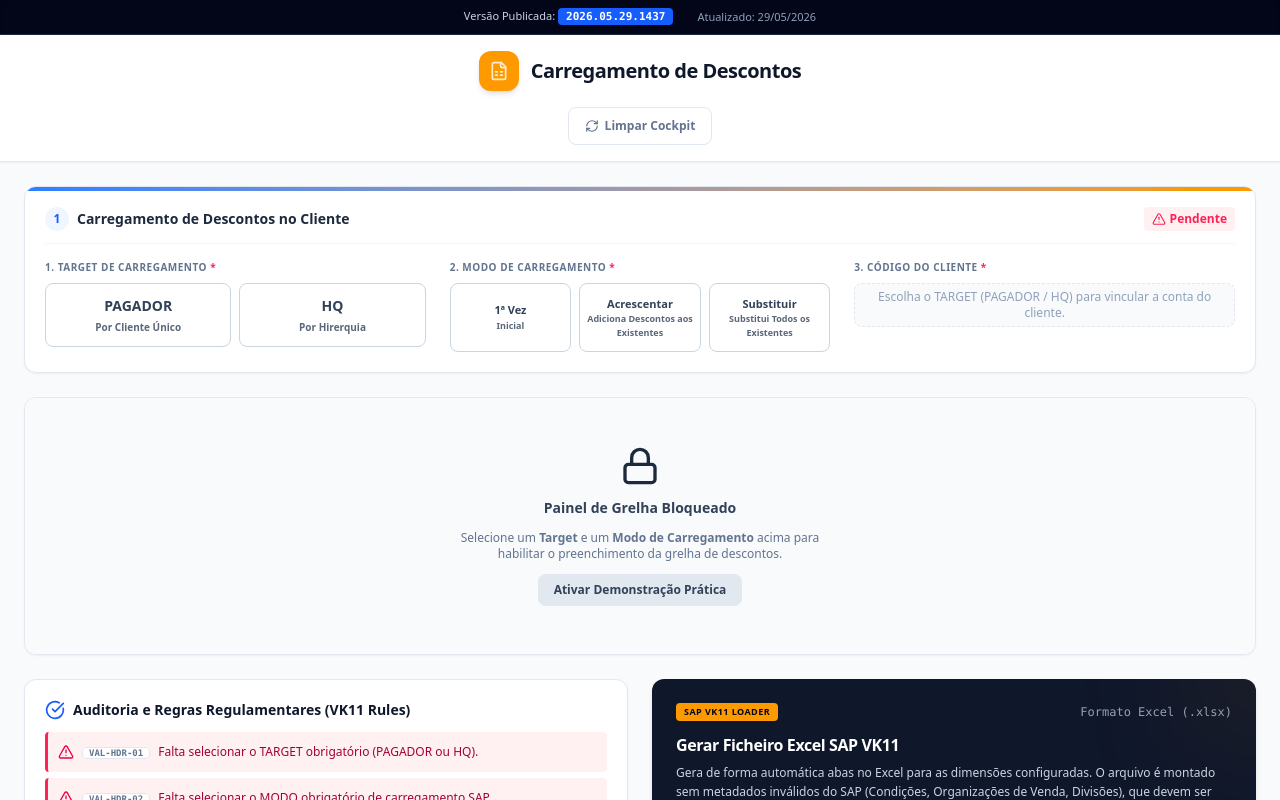
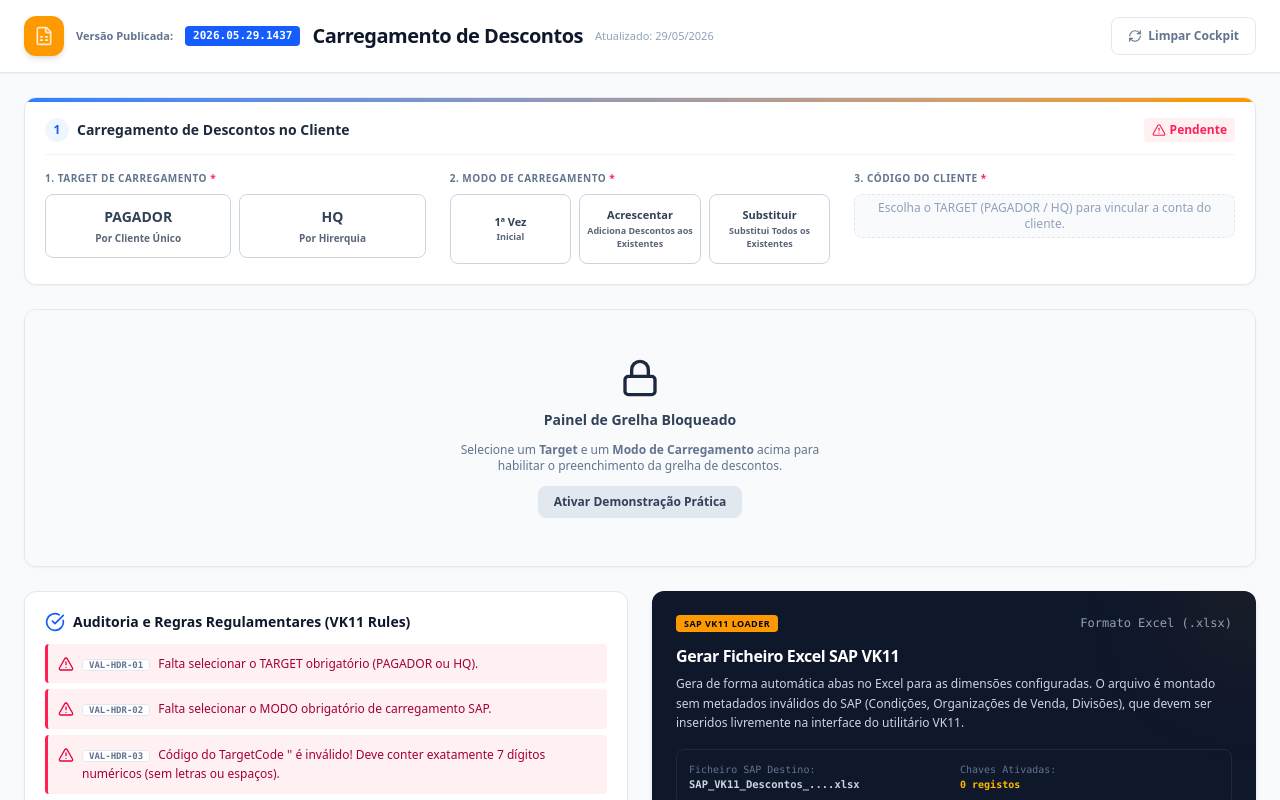
Before and after one commit to SumolCompalAFSN/carregar-descontos-vk11, a React (Vite) app: page / in a window 1280 px wide. Shown: the top 800 px of the page. Built offline with nearby package versions, Linux system fonts and the light colour scheme.

Commit message:
Update App.tsx

```diff
--- a/src/App.tsx
+++ b/src/App.tsx
@@ -1489,33 +1489,39 @@ export default function App() {
   return (
     <div className="min-h-screen bg-slate-50 text-slate-800 font-sans flex flex-col antialiased">
       {/* Top Info Bar */}
-      <div className="bg-slate-950 text-slate-300 text-[11px] px-6 py-2 border-b border-slate-800 flex items-center justify-center gap-6 shadow-inner text-center">
-  <span>
-    Versão Publicada:{' '}
-    <strong className="text-white bg-blue-600 px-2 py-0.5 rounded font-mono text-[11px] font-bold">
+
+
+      {/* Seller Header */}
+      <header className="bg-white border-b border-slate-200 sticky top-0 z-45 px-6 py-4 shadow-xs">
+  <div className="max-w-7xl w-full mx-auto flex items-center justify-between gap-4">
+
+    {/* Lado esquerdo */}
+    <div className="flex items-center gap-3 min-w-0">
+      <div className="bg-amber-500 text-white p-2.5 rounded-xl shadow-md flex-shrink-0">
+        <FileSpreadsheet className="w-5 h-5 animate-pulse" />
+      </div>
+
+      <div className="flex items-center gap-3 min-w-0 flex-wrap">
+        <span className="text-[11px] text-slate-500 font-semibold">
+          Versão Publicada:
+        </span>
+
+        <span className="text-white bg-blue-600 px-2 py-0.5 rounded font-mono text-[11px] font-bold">
           {catalogVersion}
-    </strong>
         </span>
-  <span className="text-slate-400">
+
+        <h1 className="text-xl font-extrabold tracking-tight text-slate-900 whitespace-nowrap">
+          Carregamento de Descontos
+        </h1>
+
+        <span className="text-[11px] text-slate-400 whitespace-nowrap">
           Atualizado: {catalogUpdatedAt ? formatDateToPT(catalogUpdatedAt.slice(0, 10)) : '—'}
         </span>
       </div>
-
-      {/* Seller Header */}
-      <header className="bg-white border-b border-slate-200 sticky top-0 z-45 px-6 py-4 flex flex-col items-center justify-center gap-4 shadow-xs text-center">
-  <div className="flex items-center justify-center space-x-3">
-    <div className="bg-amber-500 text-white p-2.5 rounded-xl shadow-md">
-      <FileSpreadsheet className="w-5 h-5 animate-pulse" />
-    </div>
-    <div className="text-left">
-      <h1 className="text-xl font-extrabold tracking-tight text-slate-900 flex items-center gap-2">
-        Carregamento de Descontos
-        </h1>
-
-    </div>
-  </div>
-
-  <div className="flex items-center justify-center">
+    </div>
+
+    {/* Lado direito */}
+    <div className="flex items-center flex-shrink-0">
       <button
         onClick={handleReset}
         className="flex items-center space-x-1.5 px-4 py-2.5 text-slate-500 hover:bg-slate-100 hover:text-slate-800 rounded-lg transition border border-slate-200 bg-white text-xs font-semibold"
@@ -1525,8 +1531,8 @@ export default function App() {
         <span>Limpar Cockpit</span>
       </button>
     </div>
+  </div>
 </header>
-
       {/* Main Area */}
       <div className="flex-1 p-6 flex flex-col space-y-6 overflow-y-auto max-w-7xl w-full mx-auto">
 
```
Lines whose indentation alone changed are shown as unchanged.
